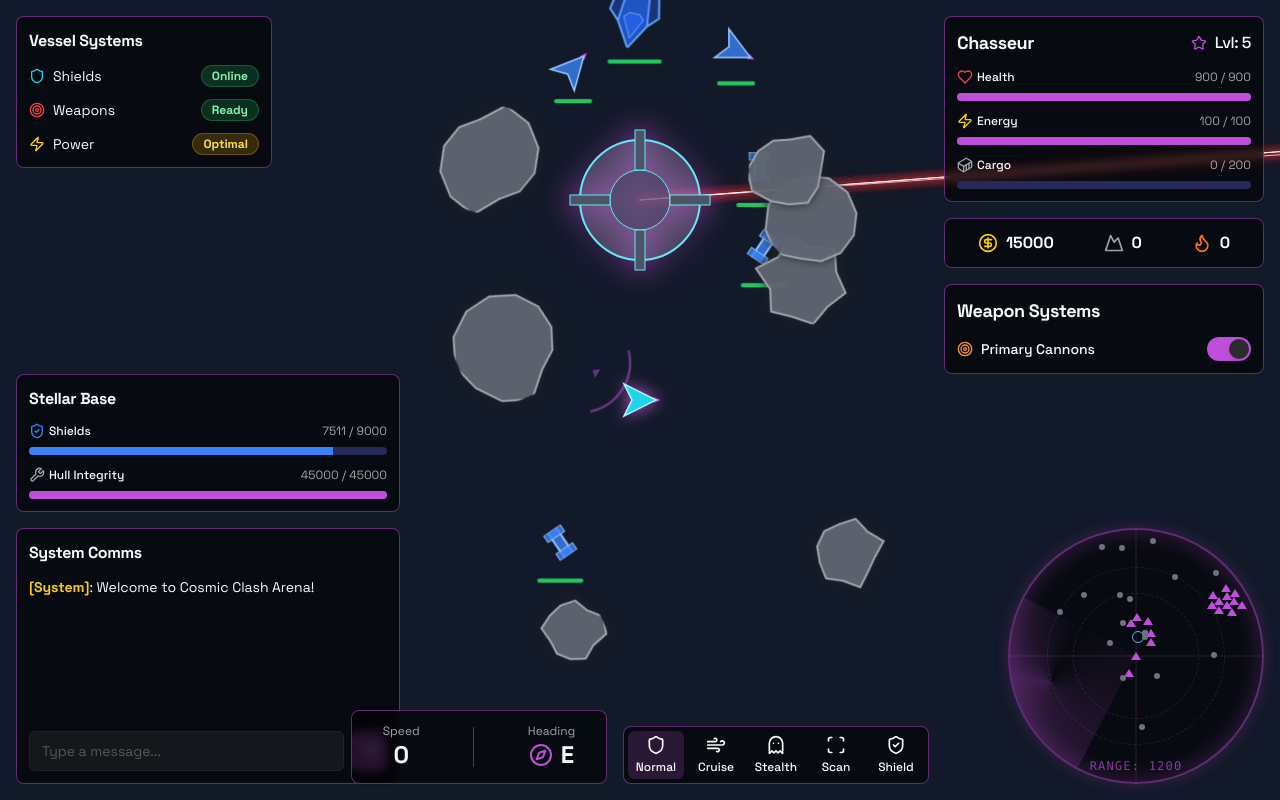
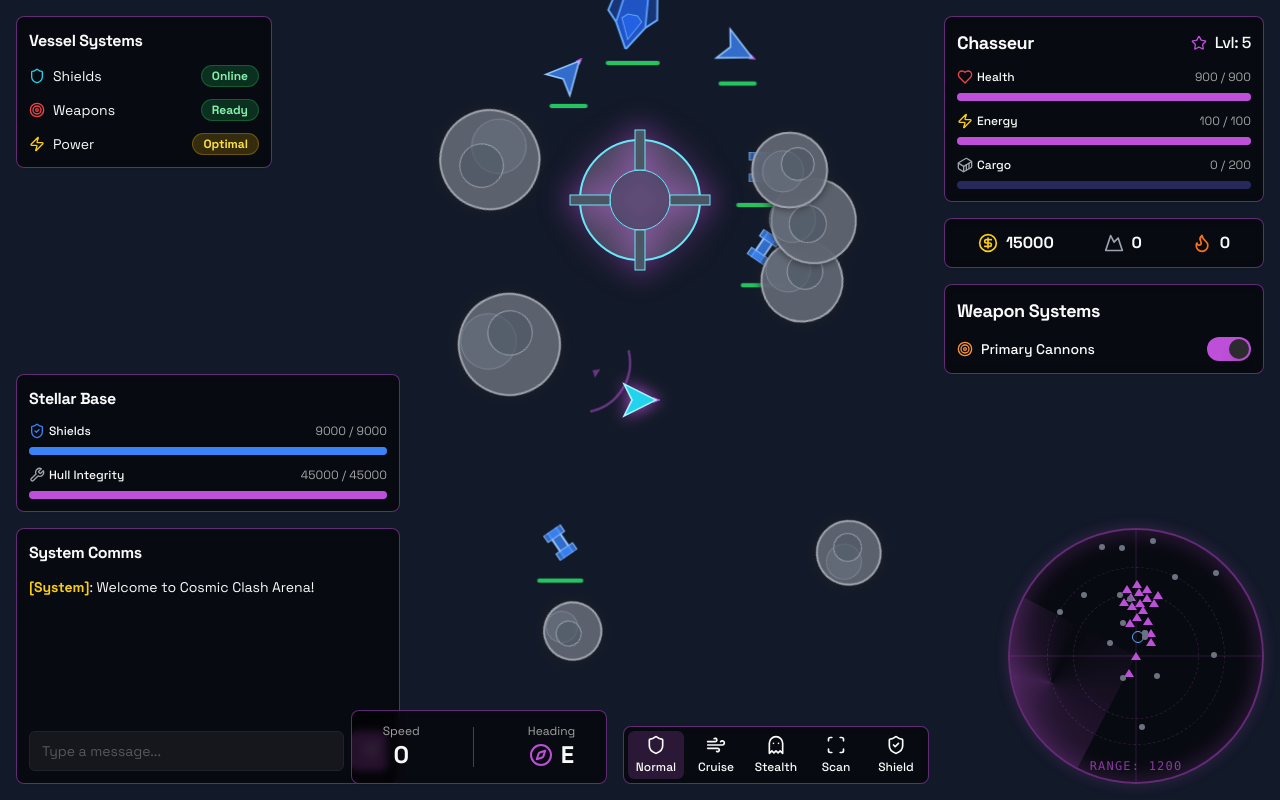
Before and after one commit to softpython2884/Space, a Next.js app: page /game in a window 1280 px wide. Built offline with nearby package versions, Linux system fonts and the light colour scheme.

Commit message:
NightDev - Commit#1 NightDev - Commit#2 NightDev - Commit#3

```diff
--- a/src/components/game/asteroid.tsx
+++ b/src/components/game/asteroid.tsx
@@ -14,34 +14,7 @@ const seededRandom = (seed: number) => {
     return x - Math.floor(x);
 };
 
-const generateAsteroidPath = (id: number, size: number): string => {
-    const numVertices = 12;
-    const points: { x: number; y: number }[] = [];
-    const angleStep = (Math.PI * 2) / numVertices;
-    const radius = size / 2.2;
-
-    for (let i = 0; i < numVertices; i++) {
-        // Use a combination of ID and index for a unique seed per vertex
-        const seed = id * (i + 1) * 3.14159;
-        const randomValue = seededRandom(seed);
-
-        // Vary radius for irregularity
-        const r = radius * (0.8 + randomValue * 0.4);
-        const angle = angleStep * i;
-
-        points.push({
-            x: Math.cos(angle) * r,
-            y: Math.sin(angle) * r,
-        });
-    }
-
-    // Create an SVG path data string
-    return "M" + points.map(p => `${p.x} ${p.y}`).join(" L ") + " Z";
-}
-
 export function Asteroid({ x, y, size, rotation, id }: AsteroidProps) {
-    const pathData = generateAsteroidPath(id, size);
-
     return (
         <div
             className="absolute top-0 left-0"
@@ -58,7 +31,11 @@ export function Asteroid({ x, y, size, rotation, id }: AsteroidProps) {
                     className="fill-gray-500/80 stroke-gray-400"
                     style={{ filter: 'drop-shadow(0 0 4px #222)' }}
                 >
-                    <path d={pathData} strokeWidth="2" />
+                    <g>
+                        <circle cx="0" cy="0" r={size / 2.2} strokeWidth="2" />
+                        <circle cx={seededRandom(id * 1) * (size/6)} cy={seededRandom(id * 2) * (size/6)} r={size/4} className="fill-gray-500/50 stroke-gray-400/50" strokeWidth="1"/>
+                        <circle cx={seededRandom(id * 3) * (size/5) - (size/10)} cy={seededRandom(id * 4) * (size/5) - (size/10)} r={size/5} className="fill-gray-600/50" />
+                    </g>
                 </svg>
             </div>
         </div>
--- a/src/components/game/game-container.tsx
+++ b/src/components/game/game-container.tsx
@@ -1344,17 +1344,14 @@ export function GameContainer() {
                 setPlayerData(d => ({...d, energy: d.energy - BEAM_INITIAL_ENERGY_COST}));
                 lastEnergyUseTimestamp.current = timestamp;
                 const newBeams: BeamState[] = [];
-                const shipRotRad = playerRotationRef.current * (Math.PI / 180);
                 for (const offset of beam.offsets) {
-                    const rotatedOffsetX = offset.x * Math.cos(shipRotRad) - offset.y * Math.sin(shipRotRad);
-                    const rotatedOffsetY = offset.x * Math.sin(shipRotRad) + offset.y * Math.cos(shipRotRad);
                     newBeams.push({
                         id: getUniqueId(),
                         sourceId: -1,
                         targetId: currentTarget.id,
                         type: beam.type,
-                        sourceOffsetX: rotatedOffsetX,
-                        sourceOffsetY: rotatedOffsetY,
+                        sourceOffsetX: offset.x,
+                        sourceOffsetY: offset.y,
                         isAlly: true
                     });
                 }
@@ -1682,12 +1679,6 @@ export function GameContainer() {
               if (closestTarget) {
                   updatedEnemy.combatTargetId = closestTarget.id;
                   updatedEnemy.aiState = 'chasing';
-              } else if (updatedEnemy.role === 'attack') { // If attacker and no target, go for base
-                  const enemyBase = stationsRef.current.find(s => s.owner !== (updatedEnemy.isAlly ? 'player' : 'enemy'));
-                  if (enemyBase) {
-                     updatedEnemy.combatTargetId = enemyBase.id + 10000;
-                     updatedEnemy.aiState = 'chasing';
-                  }
               }
           }
 
@@ -1923,17 +1914,14 @@ export function GameContainer() {
                         if (!isAlreadyBeaming) {
                             updatedEnemy.energy -= BEAM_INITIAL_ENERGY_COST;
                             const newBeams: BeamState[] = [];
-                            const shipRotRad = updatedEnemy.rotation * (Math.PI / 180);
                             for (const offset of enemyShipInfo.weapons.beam.offsets) {
-                                const rotatedOffsetX = offset.x * Math.cos(shipRotRad) - offset.y * Math.sin(shipRotRad);
-                                const rotatedOffsetY = offset.x * Math.sin(shipRotRad) + offset.y * Math.cos(shipRotRad);
                                 newBeams.push({
                                     id: getUniqueId(),
                                     sourceId: updatedEnemy.id,
                                     targetId: targetShip.id,
                                     type: enemyShipInfo.weapons.beam.type,
-                                    sourceOffsetX: rotatedOffsetX,
-                                    sourceOffsetY: rotatedOffsetY,
+                                    sourceOffsetX: offset.x,
+                                    sourceOffsetY: offset.y,
                                     isAlly: updatedEnemy.isAlly
                                 });
                             }
@@ -1969,43 +1957,64 @@ export function GameContainer() {
                     }
                 }
                 break;
-            case 'fleeing':
-            case 'recharging': {
+            case 'fleeing': {
                 currentActiveBeams = currentActiveBeams.filter(b => b.sourceId !== updatedEnemy.id);
                 const fleeSpeedMultiplier = updatedEnemy.cruiseState === 'cruising' ? 5 : 1.2;
 
                 let fleeTargetPos: {x: number, y: number} | null = null;
-                if(updatedEnemy.aiState === 'fleeing') {
-                    const faction = updatedEnemy.isAlly ? 'player' : 'enemy';
-                    fleeTargetPos = stationsRef.current.find(s => s.owner === faction) || null;
-                }
+                const faction = updatedEnemy.isAlly ? 'player' : 'enemy';
+                fleeTargetPos = stationsRef.current.find(s => s.owner === faction) || null;
 
                 if (fleeTargetPos) { // Fleeing to base
                      const angleToBase = Math.atan2(fleeTargetPos.y - updatedEnemy.y, fleeTargetPos.x - updatedEnemy.x);
                      updatedEnemy.vx = Math.cos(angleToBase) * ENEMY_SPEED * fleeSpeedMultiplier;
                      updatedEnemy.vy = Math.sin(angleToBase) * ENEMY_SPEED * fleeSpeedMultiplier;
-                } else { // Fleeing from threat (or recharging)
+                } else { // No base, flee from threat
                     const threat = updatedEnemy.fleeFrom || updatedEnemy.lastKnownPlayerPosition;
                     if (threat) {
                          const angleAway = Math.atan2(updatedEnemy.y - threat.y, updatedEnemy.x - threat.x);
                          updatedEnemy.vx = Math.cos(angleAway) * ENEMY_SPEED * fleeSpeedMultiplier;
                          updatedEnemy.vy = Math.sin(angleAway) * ENEMY_SPEED * fleeSpeedMultiplier;
-                    } else { // No threat, just patrol
+                    } else {
                         updatedEnemy.aiState = 'patrolling';
                     }
                 }
 
-                if (updatedEnemy.aiState === 'fleeing' && fleeTargetPos) {
-                     const distToBase = Math.hypot(updatedEnemy.x - fleeTargetPos.x, updatedEnemy.y - fleeTargetPos.y);
-                     if (distToBase < STATION_INTERACTION_RADIUS * 1.5) {
-                         updatedEnemy.aiState = updatedEnemy.isAlly ? 'guarding' : 'patrolling';
-                     }
-                }
-
-                if (updatedEnemy.aiState === 'recharging' && timestamp - updatedEnemy.stateChangeTimestamp > 3000) {
+                 const distToBase = fleeTargetPos ? Math.hypot(updatedEnemy.x - fleeTargetPos.x, updatedEnemy.y - fleeTargetPos.y) : Infinity;
+                 if (distToBase < STATION_INTERACTION_RADIUS * 1.5) {
+                     updatedEnemy.aiState = updatedEnemy.isAlly ? 'guarding' : 'patrolling';
+                 }
+
+                break;
+            }
+            case 'recharging': {
+                currentActiveBeams = currentActiveBeams.filter(b => b.sourceId !== updatedEnemy.id);
+                let fleeFromThreat = false;
+                const potentialThreats = [
+                    {id: -1, x: playerPositionRef.current.x, y: playerPositionRef.current.y, isAlly: true },
+                    ...enemiesRef.current
+                ].filter(e => e.isAlly !== updatedEnemy.isAlly);
+
+                for (const pTarget of potentialThreats) {
+                    const dist = Math.hypot(updatedEnemy.x - pTarget.x, updatedEnemy.y - pTarget.y);
+                    if (dist < ENEMY_AGGRO_RADIUS * 0.75) {
+                        const angleAway = Math.atan2(updatedEnemy.y - pTarget.y, updatedEnemy.x - pTarget.x);
+                        updatedEnemy.vx = Math.cos(angleAway) * ENEMY_SPEED * 0.8;
+                        updatedEnemy.vy = Math.sin(angleAway) * ENEMY_SPEED * 0.8;
+                        fleeFromThreat = true;
+                        break;
+                    }
+                }
+
+                if (!fleeFromThreat) {
+                    updatedEnemy.vx *= FRICTION;
+                    updatedEnemy.vy *= FRICTION;
+                }
+
+                if (!isLowEnergy) {
                     updatedEnemy.aiState = 'patrolling';
-                }
-
+                    updatedEnemy.stateChangeTimestamp = timestamp;
+                }
                 break;
             }
             case 'following': {
@@ -2077,6 +2086,7 @@ export function GameContainer() {
           } else {
               target = processedEnemies.find(e => e.id === beam.targetId) || null;
           }
+
 
           if (!source || !target) return null;
 
@@ -2503,7 +2513,7 @@ export function GameContainer() {
           isShieldActive={shipMode === 'shield'}
         />
         {visibleEnemies.map(enemy => {
-          const props = {
+          const { key, ...props } = {
             key: enemy.id,
             x: enemy.x,
             y: enemy.y,
@@ -2516,13 +2526,13 @@ export function GameContainer() {
           };
           switch (enemy.type) {
             case 'Chasseur':
-              return <EnemyShip {...props} />;
+              return <EnemyShip key={key} {...props} />;
             case 'Frégate':
-              return <FrigateShip {...props} />;
+              return <FrigateShip key={key} {...props} />;
             case 'Mineur':
-              return <StaffShip {...props} />;
+              return <StaffShip key={key} {...props} />;
             case 'Intercepteur':
-              return <InterceptorShip {...props} />;
+              return <InterceptorShip key={key} {...props} />;
             default:
               return null;
           }
```
